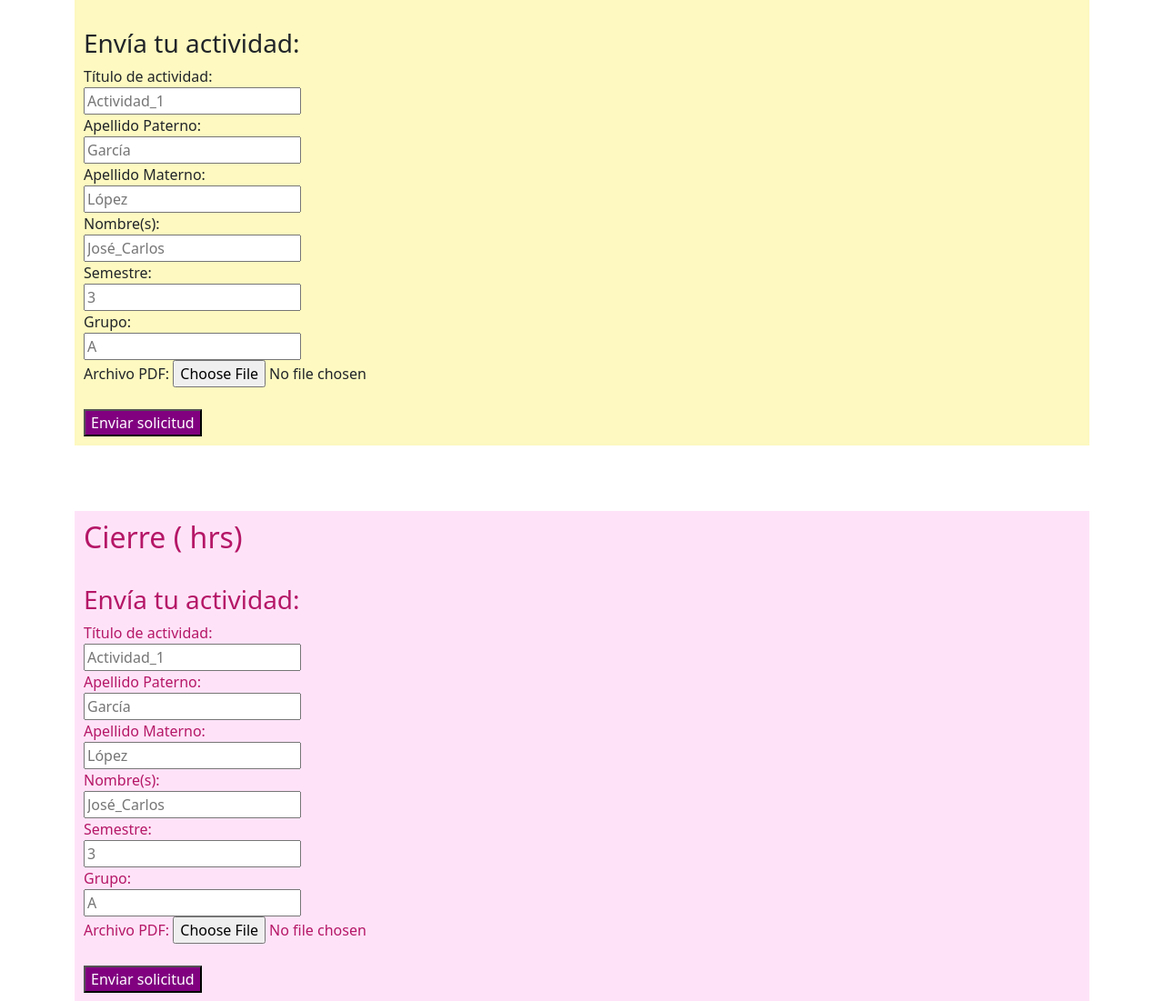
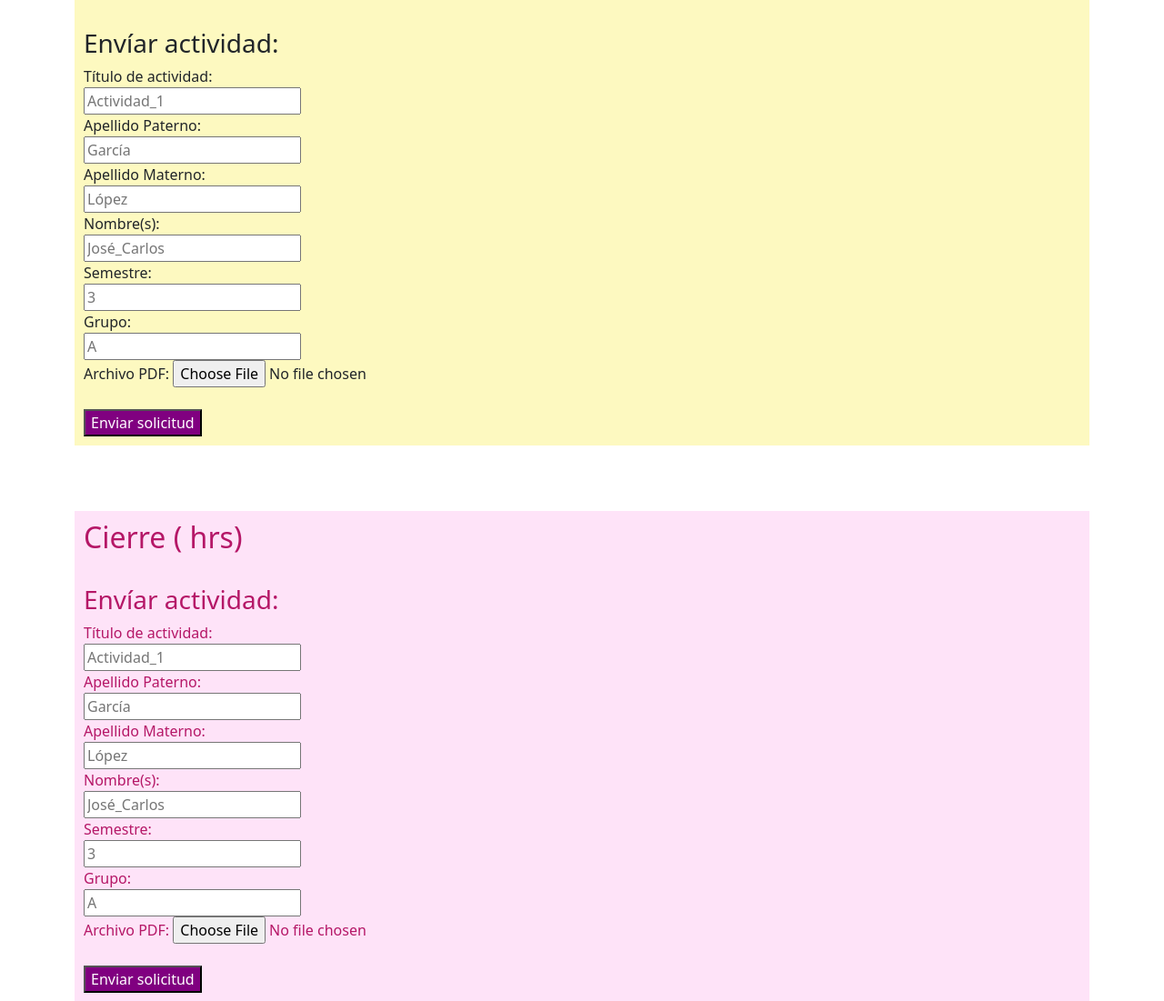
Before and after one commit to renebec/Math1-2025, a Flask app: template templates/classpage.html in a window 1280 px wide. Shown: the part 704-1805 px from the top of the page at 91% size. Run offline with Flask 3, Linux system fonts and the light colour scheme; the template is opened without the code that fills it, so the values that code supplies are empty.

Commit message:
form title

```diff
--- a/templates/enviaractividad.html
+++ b/templates/enviaractividad.html
@@ -1,4 +1,4 @@
-<h3>Envía tu actividad:</h3>
+<h3>Envíar actividad:</h3>
 
 <form method="POST" enctype="multipart/form-data" action="{{ url_for('show_actividad', id=i['id']) }}">
   <label>Título de actividad:</label> <br>
```
